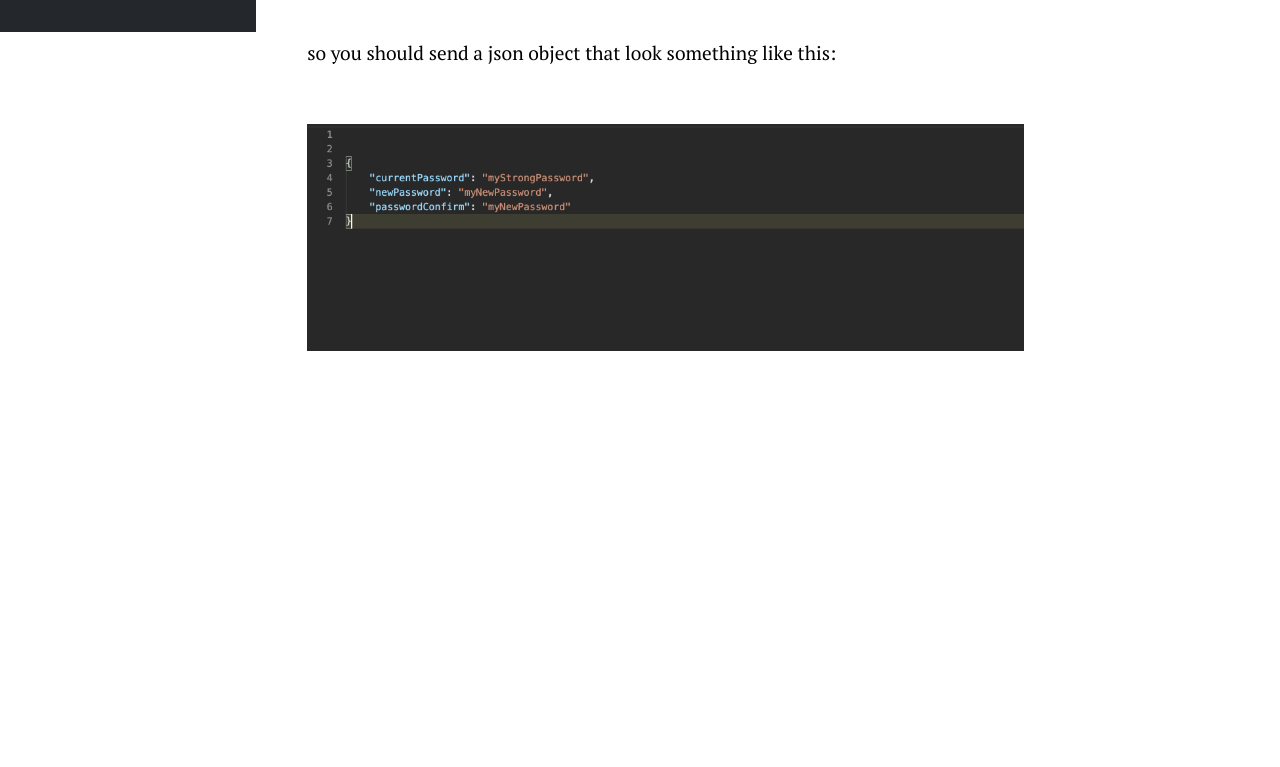
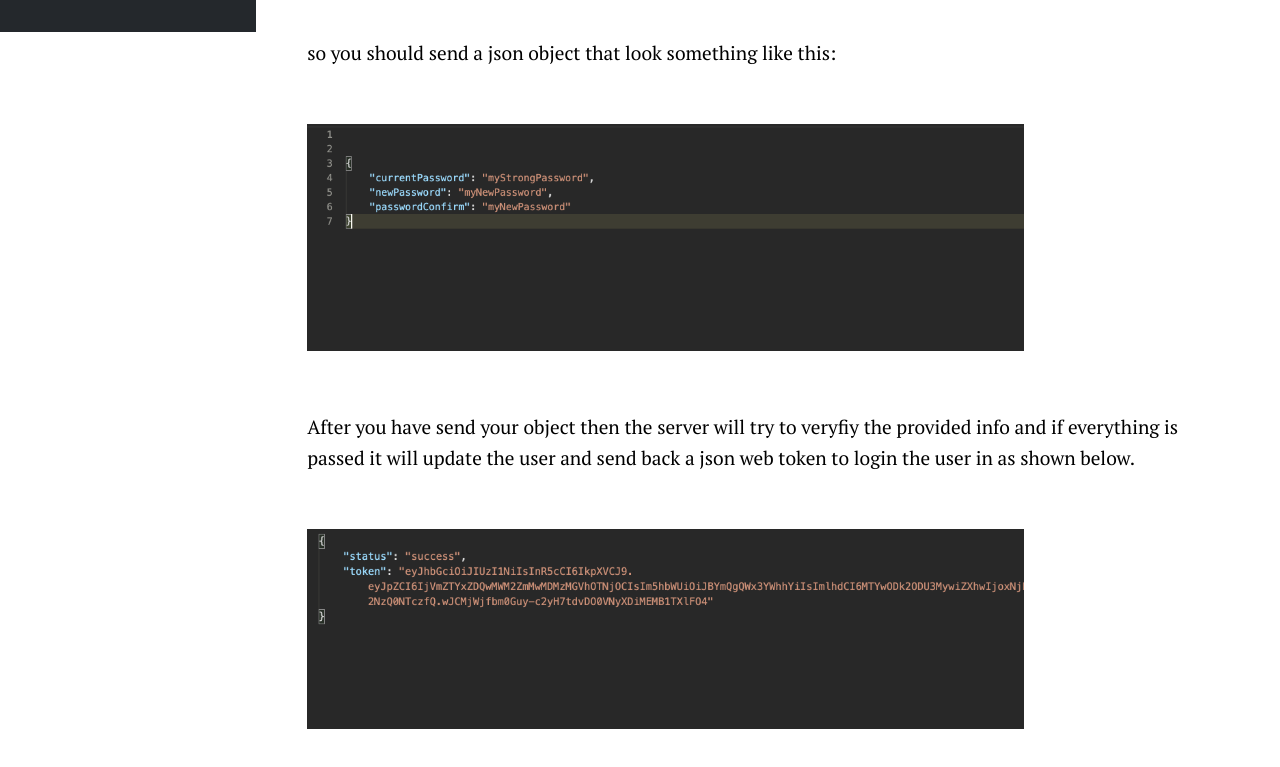
Before and after one commit to Abd-Alwahab/backend-api-auth-system-docs, a React (Create React App) app: page /docs/updatepassword in a window 1280 px wide. Shown: the part 872-1639 px from the top of the page. Before the commit the page ends 1295 px from the top, so only its background shows below. Built offline with nearby package versions, Linux system fonts and the light colour scheme.

Commit message:
adding the verify loggedIn users

```diff
--- a/src/components/updatePassword.js
+++ b/src/components/updatePassword.js
@@ -1,5 +1,7 @@
 import React from "react";
 import step_5 from "./../media/forgotpassword/step_5.png";
+import step_6 from "./../media/forgotpassword/step_6.png";
+
 import Authrization from "./authrization";
 
 function updatePassword() {
@@ -54,6 +56,14 @@ function updatePassword() {
       </p>
 
       <img src={step_5} alt="forgot password step" className="docs__img" />
+
+      <p className="docs_desc m-m">
+        After you have send your object then the server will try to veryfiy the provided
+        info and if everything is passed it will update the user and send back a json web
+        token to login the user in as shown below.
+      </p>
+
+      <img src={step_6} alt="forgot password step" className="docs__img" />
     </div>
   );
 }
```
Also changed, not shown: src/media/forgotpassword/step_6.png (added), 1 other file (tests, documents, lock files or other folders).
